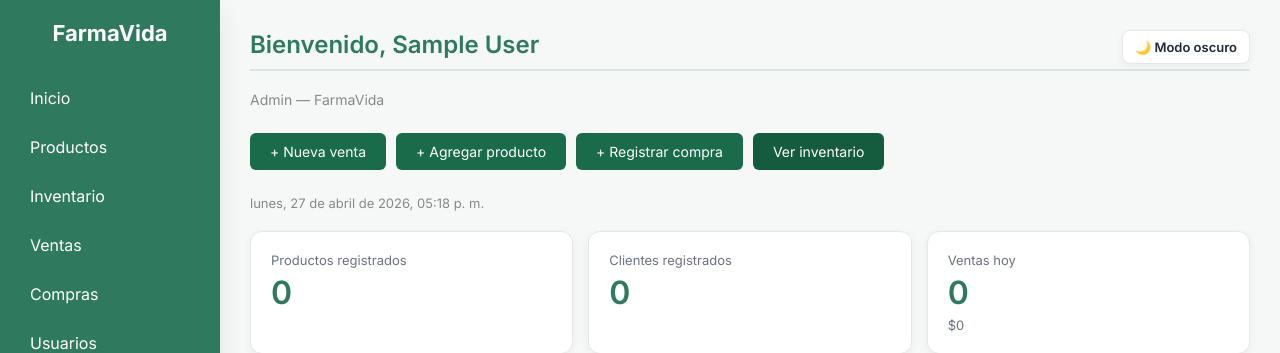
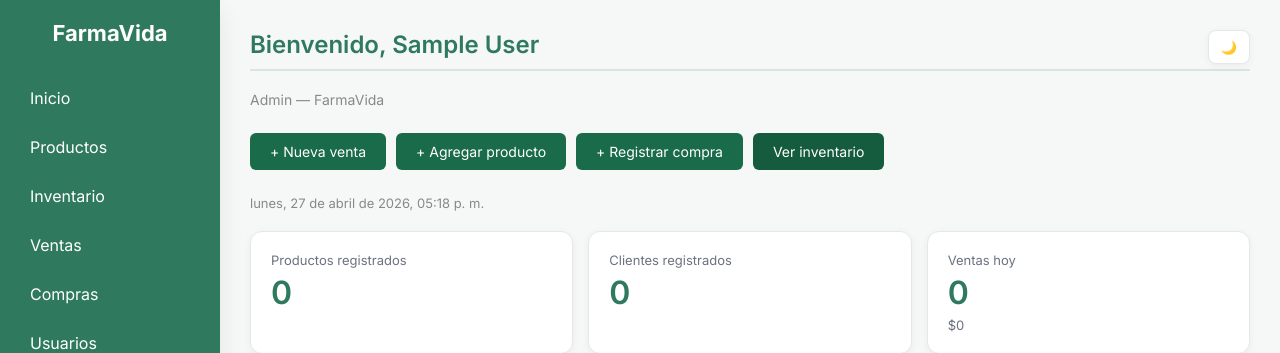
Before and after one commit to LuisVG1901/FarmaVida, a Flask app: page / in a window 1280 px wide. Shown: the top 353 px of the page. Run offline with Flask 3, Linux system fonts and the light colour scheme; the visitor is signed in with stand-in values (Sample User, id 1); data that the repository does not hold is empty; some libraries are stand-ins or nearby versions.

Commit message:
Modificacion boton claro/oscuro

```diff
--- a/static/js/main.js
+++ b/static/js/main.js
@@ -76,7 +76,7 @@ function actualizarTextoBotonTema() {
     const btn = document.getElementById('btn-dark-mode');
     if (!btn) return;
     const esOscuro = document.body.classList.contains('dark-mode');
-    btn.textContent = esOscuro ? '☀️ Modo claro' : '🌙 Modo oscuro';
+    btn.textContent = esOscuro ? '☀️' : '🌙';
 }
 
 // =================== PRODUCTOS ===================
--- a/templates/index.html
+++ b/templates/index.html
@@ -36,7 +36,7 @@
 
     <div id="contenido">
         <div class="topbar-global">
-            <button id="btn-dark-mode" onclick="toggleDarkMode()" class="btn-dark-mode">Modo oscuro</button>
+            <button id="btn-dark-mode" onclick="toggleDarkMode()" class="btn-dark-mode">🌙</button>
         </div>
 
         <div id="inicio" class="modulo">
--- a/templates/login.html
+++ b/templates/login.html
@@ -8,7 +8,7 @@
 </head>
 <body class="login-body">
     <div class="login-topbar">
-        <button id="btn-dark-mode-login" type="button" class="btn-dark-mode" onclick="toggleDarkModeLogin()">🌙 Modo oscuro</button>
+        <button id="btn-dark-mode-login" type="button" class="btn-dark-mode" onclick="toggleDarkModeLogin()">🌙</button>
     </div>
 
     <div class="login-container">
@@ -34,7 +34,7 @@
             const btn = document.getElementById('btn-dark-mode-login');
             if (!btn) return;
             const esOscuro = document.body.classList.contains('dark-mode');
-            btn.textContent = esOscuro ? '☀️ Modo claro' : '🌙 Modo oscuro';
+            btn.textContent = esOscuro ? '☀️' : '🌙';
         }
 
         function inicializarTemaLogin() {
```
